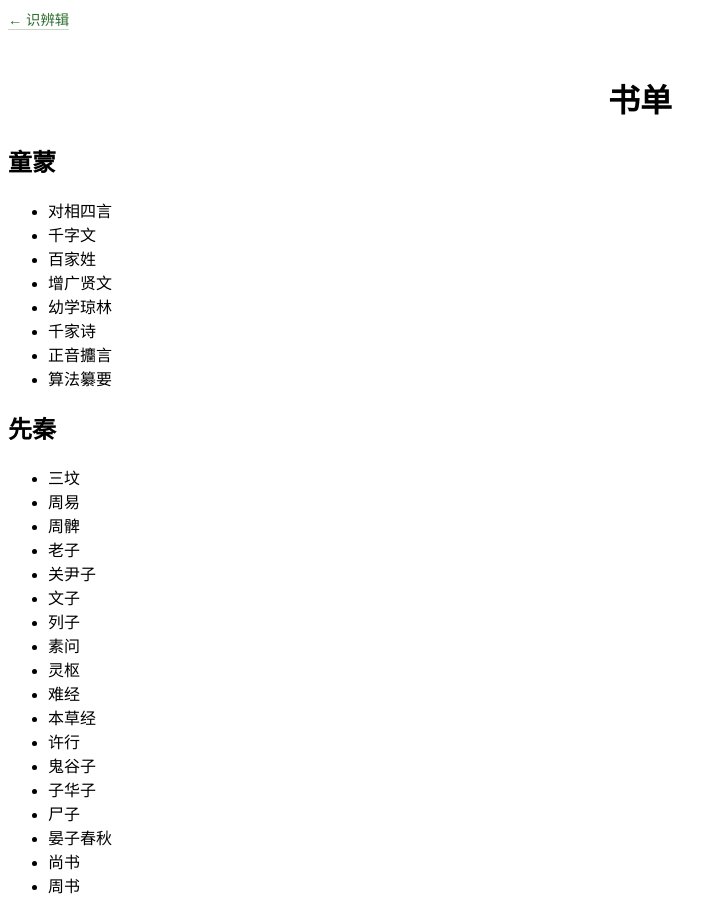
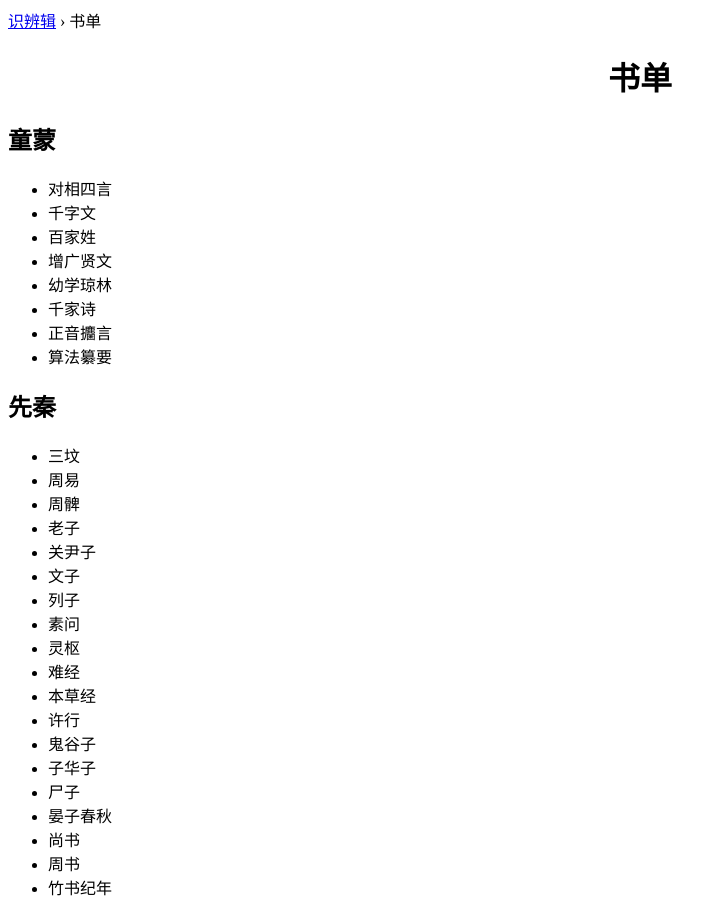
Before and after one commit to chixiao994/chixiao994.github.io, a Jekyll site: the page shibianji/shibian/catalog.html, which Jekyll copies as it is, in a window 1280 px wide and 900 px high. Shown: the whole window, without its empty margins (0-727 px from the left). Built offline with Jekyll 4.4.1, drawn with Linux system fonts in a browser that asks for light colours.

Commit message:
Update catalog.html

```diff
--- a/shibianji/shibian/catalog.html
+++ b/shibianji/shibian/catalog.html
@@ -22,7 +22,11 @@
 </head>
 <body>
 <div class="container">
-    <a href="/shibianji/" class="home-link">← 识辨辑</a>
+<nav class="breadcrumb" aria-label="面包屑导航">
+    <a href="/shibianji/">识辨辑</a>
+    <span>›</span>
+    <span>书单</span>
+</nav>
     <h1>书单</h1>
     <h2>童蒙</h2>
 <ul>
```
